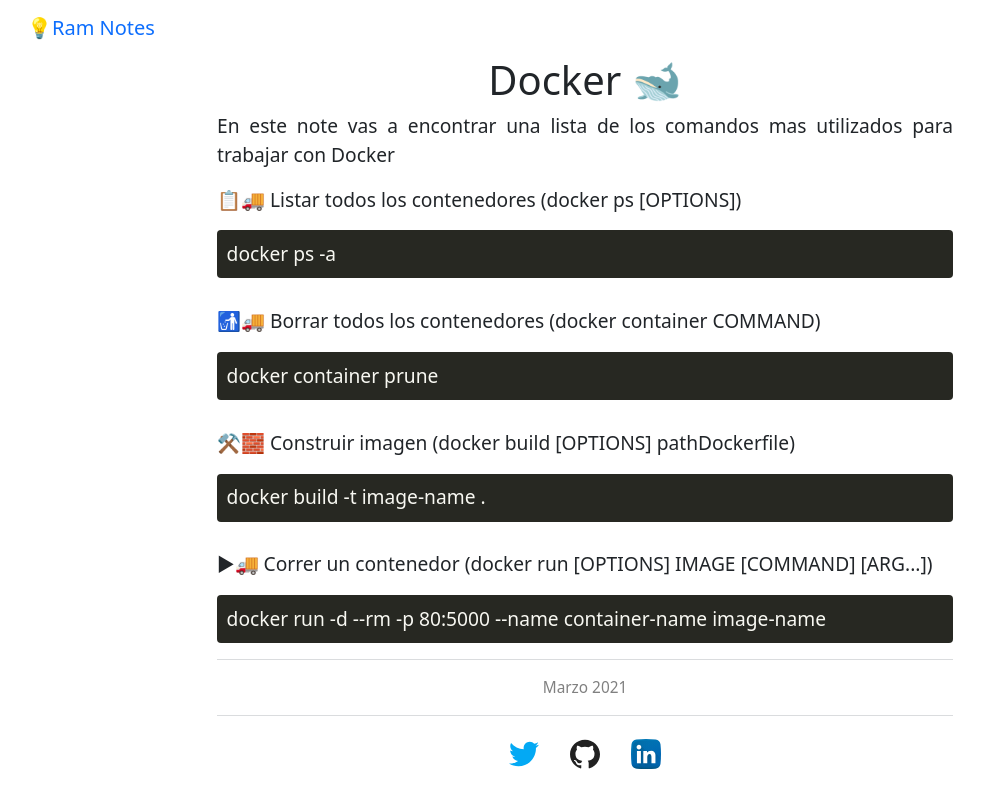
After one commit to tinchoram/ram-blog, a Flask app: template src/templates/kubernetes.html in a window 1280 px wide. The commit adds this page. Shown: the whole page, without its empty margins (55-1039 px from the left). Run offline with Flask 2, Linux system fonts and the light colour scheme; the template is opened without the code that fills it, so the values that code supplies are empty.

Commit message:
add test

```diff
--- a/requirements.txt
+++ b/requirements.txt
@@ -1,2 +1,3 @@
 Flask==1.1.2
 gunicorn==20.0.4
+Flask-Testing==0.8.1
--- a/src/blog.py
+++ b/src/blog.py
@@ -1,5 +1,14 @@
 from flask import Flask, render_template, redirect
+import unittest
+
 app = Flask(__name__)
+
+
+@app.cli.command()
+def test():
+    tests = unittest.TestLoader().discover('tests')
+    unittest.TextTestRunner().run(tests)
+
 
 @app.route('/linux', methods=['GET'])
 def linux():
--- /dev/null
+++ b/src/templates/kubernetes.html
@@ -0,0 +1,33 @@
+{% extends 'base.html' %}
+    {% block note %}
+
+                    <h1 class="text-center">Docker 🐋</h1>
+                    <p>En este note vas a encontrar una lista de los comandos mas utilizados para trabajar con Docker</p>
+                    <p></p>
+
+                    <p>📋🚚 Listar todos los contenedores (docker ps [OPTIONS])</p>
+                    <div class="shell">
+                        <p>docker ps -a</p>
+                    </div>
+                    <br>
+                    <p>🚮🚚 Borrar todos los contenedores (docker container COMMAND)</p>
+                    <div class="shell">
+                        <p>docker container prune</p>
+                    </div>
+                    <br>
+                    <p>⚒🧱 Construir imagen (docker build [OPTIONS] pathDockerfile)</p>
+                    <div class="shell">
+                        <p>docker build -t image-name .</p>
+                    </div>
+                    <br>
+                    <p>▶🚚 Correr un contenedor (docker run [OPTIONS] IMAGE [COMMAND] [ARG...])</p>
+                    <div class="shell">
+                        <p>docker run -d --rm -p 80:5000 --name container-name image-name</p>
+                    </div>
+
+                    <hr>
+                    <div class="note-footer">
+                        <p>Marzo 2021</p>
+                    </div>
+
+    {% endblock %}
```
Also changed, not shown: src/templates/docker.html (+5 -18 lines), src/tests/test_base.py (added, +30 -0 lines).
